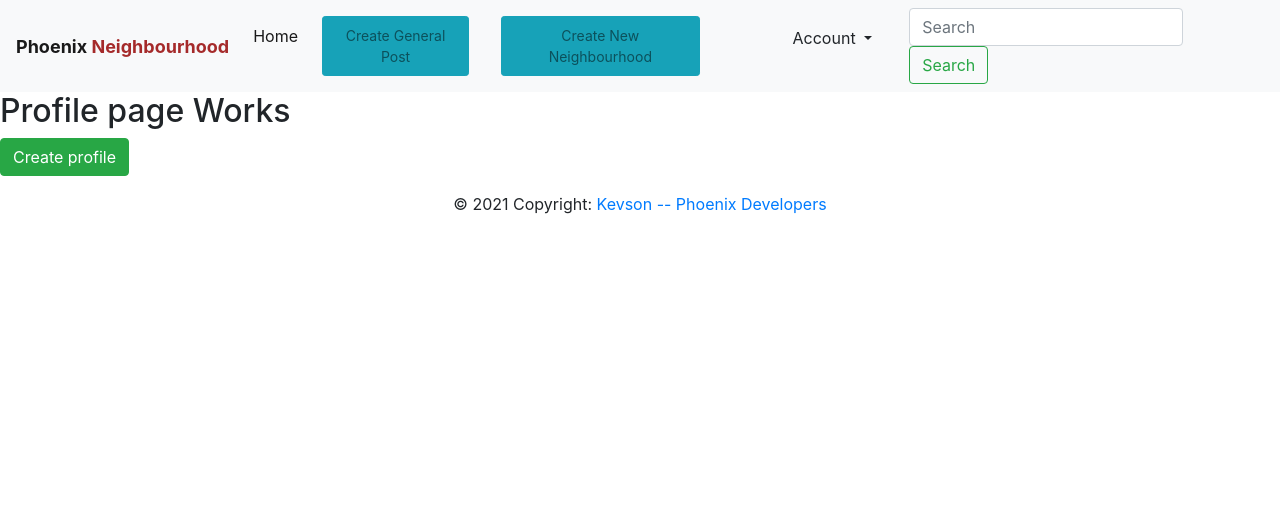
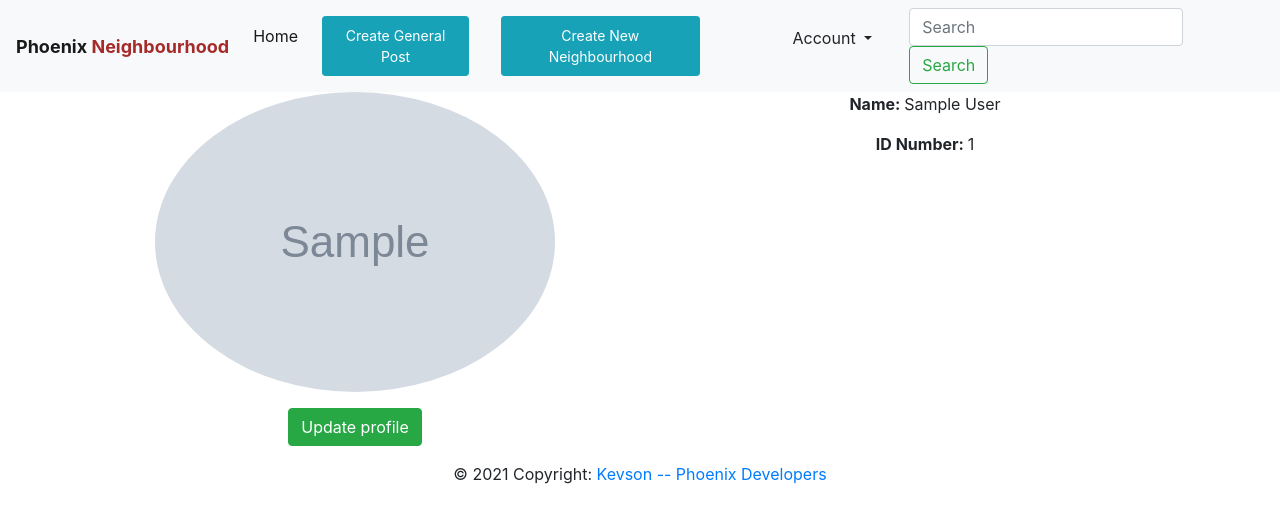
Before and after one commit to Kevson1/Nbd-Phoenix, a Django app: page /accounts/profile/ in a window 1280 px wide. Shown: the top 523 px of the page. Run offline with Django 3.2, Linux system fonts and the light colour scheme; a user stored in the database is signed in; tables that the repository leaves empty hold one stand-in row (values such as "Sample post"); grey boxes marked "Sample" are stand-in pictures; some libraries are stand-ins or nearby versions.

Commit message:
SETS UP CLAUDINARY AND POLISHES UP THE PROFILE PAGE

```diff
--- a/nbd_app/models.py
+++ b/nbd_app/models.py
@@ -26,6 +26,7 @@
   id_number = models.IntegerField()
   profile_pic = models.ImageField(upload_to='static/images/', null=True)
   neighbourhood = models.ForeignKey(Neighbourhood, on_delete=models.CASCADE)
+  user = models.OneToOneField(User, on_delete=models.CASCADE)
 
   def save_profile(self):
     self.save()
--- a/nbd_app/templates/navbar.html
+++ b/nbd_app/templates/navbar.html
@@ -11,10 +11,10 @@
           <a class="nav-link" href="{% url 'home' %}">Home</a>
         </li>
         <li class="nav-item">
-          <a class="nav-link btn btn-sm btn-info mx-3" href="{% url 'create_general_posts' %}">Create General Post</a>
+          <a class="nav-link btn btn-sm btn-info mx-3" href="{% url 'create_general_posts' %}" style="color: white;">Create General Post</a>
         </li>
         <li class="nav-item">
-          <a class="nav-link btn btn-sm btn-info mx-3" href="{% url 'create_neighbourhood' %}">Create New Neighbourhood</a>
+          <a class="nav-link btn btn-sm btn-info mx-3" href="{% url 'create_neighbourhood' %}" style="color: white;">Create New Neighbourhood</a>
         </li>
 
         <!-- <li class="dropdown mx-4 btn btn-sm btn-success">
--- a/nbd_app/templates/profile.html
+++ b/nbd_app/templates/profile.html
@@ -2,7 +2,35 @@
 
 {% block content %}
 
-<h2>Profile page Works</h2>
-<a class="btn btn-success" href="{% url 'create_profile' %}">Create profile</a>
+  <div class="container">
+
+    <div class="text-center">
+      {% if profile %}
+        {% for profile in profile%}
+          <div class="row">
+            <div class="col md-6 text-center">
+              <img class="rounded-circle" src="{{profile.profile_pic.url}}" alt="Profile Picture" srcset=""> <br>
+              <a class="btn btn-success mt-3" href="{% url 'create_profile' %}">Update profile</a>
+            </div>
+            <div class="col md-6 mx-auto">
+              <p><strong>Name: </strong>{{profile.first_name}} {{profile.last_name}}</p>
+              <p><strong>ID Number: </strong>{{profile.id_number}}</p>
+            </div>
+          </div>
+        {% endfor %}
+      {% else %}
+        <p>You have not yet created a profile. Please create one <a href="{% url 'create_profile' %}">here</a></p>
+      {% endif %}
+
+    </div>
+
+
+  </div>
 
 {% endblock %}
+
+first_name = form.cleaned_data.get('first_name')
+    last_name = form.cleaned_data.get('last_name')
+    id_number = form.cleaned_data.get('id_number')
+    profile_pic = form.cleaned_data.get('profile_pic')
+    neighbourhood
--- a/nbd_app/views.py
+++ b/nbd_app/views.py
@@ -3,7 +3,7 @@
 from nbd_app.forms import GeneralPostsForm, NeighbourhoodForm, ProfileForm
 
 
-from nbd_app.models import Business, Neighbourhood,SocialAmenities,GeneralPosts,Police_Department
+from nbd_app.models import Business, Neighbourhood, Profile,SocialAmenities,GeneralPosts,Police_Department
 
 # Create your views here.
 def home(request):
@@ -12,7 +12,10 @@
 
 @login_required(login_url='/accounts/login/')
 def profile(request):
-  return render(request, 'profile.html')
+  current_user=request.user.id
+  profile = Profile.objects.filter(user__id=current_user)
+
+  return render(request, 'profile.html', {"profile":profile})
 
 @login_required(login_url='/accounts/login/')
 def businesses(request, neighbourhood_name):
@@ -47,9 +50,10 @@
     id_number = form.cleaned_data.get('id_number')
     profile_pic = form.cleaned_data.get('profile_pic')
     neighbourhood = form.cleaned_data.get('neighbourhood')
+    form.instance.user = request.user
 
     form.save()
-    return redirect('home')
+    return redirect('profile')
   else:
     form = ProfileForm()
 
```
Also changed, not shown: phoenixnbd/settings.py (+20 -0 lines), requirements.txt (+8 -0 lines), nbd_app/migrations/0011_profile_user.py (added).
